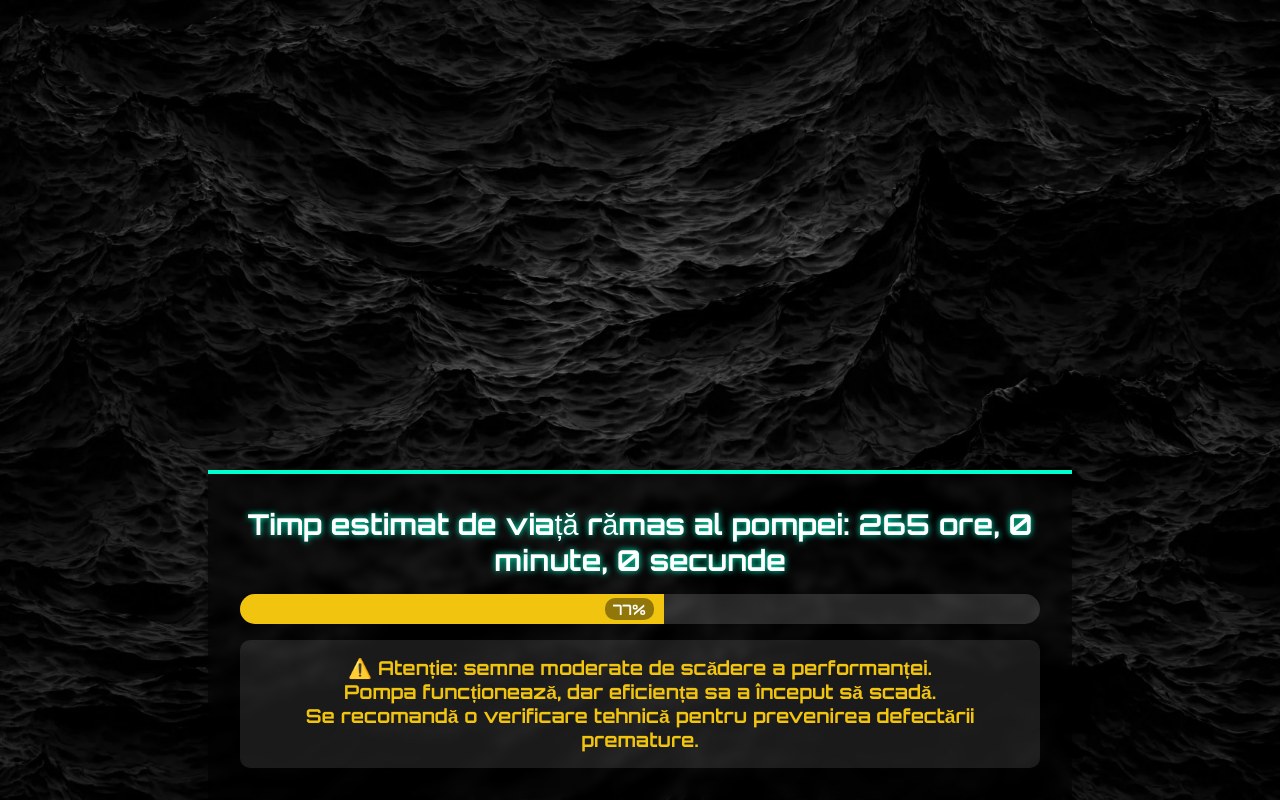
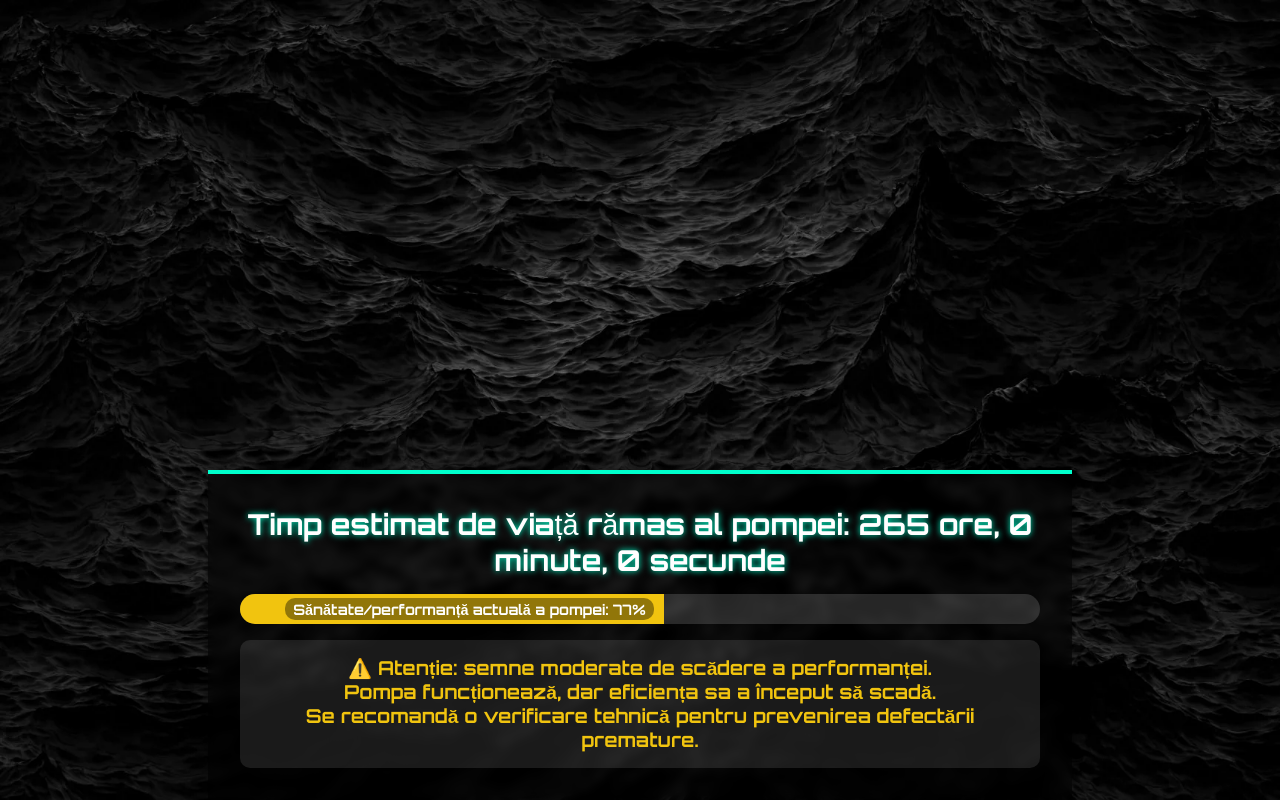
Before and after one commit to EnacheAdr/pompa, a plain HTML site: page pompa1.html in a window 1280 px wide. Drawn offline with Linux system fonts and the light colour scheme.

Commit message:
Update pompa1.html

```diff
--- a/pompa1.html
+++ b/pompa1.html
@@ -115,7 +115,7 @@
     rulBar.style.width = `${rulProcent}%`;
 
     const healthMin = 77; // exemplu: valoarea minimă a performanței (health) din Firebase
-    rulLabel.innerText = `${healthMin}%`;
+    rulLabel.innerText = `Sănătate/performanță actuală a pompei: ${healthMin}%`;
 
     if (rulOre > 300) {
       rulBar.style.backgroundColor = "#2ecc71";
```
